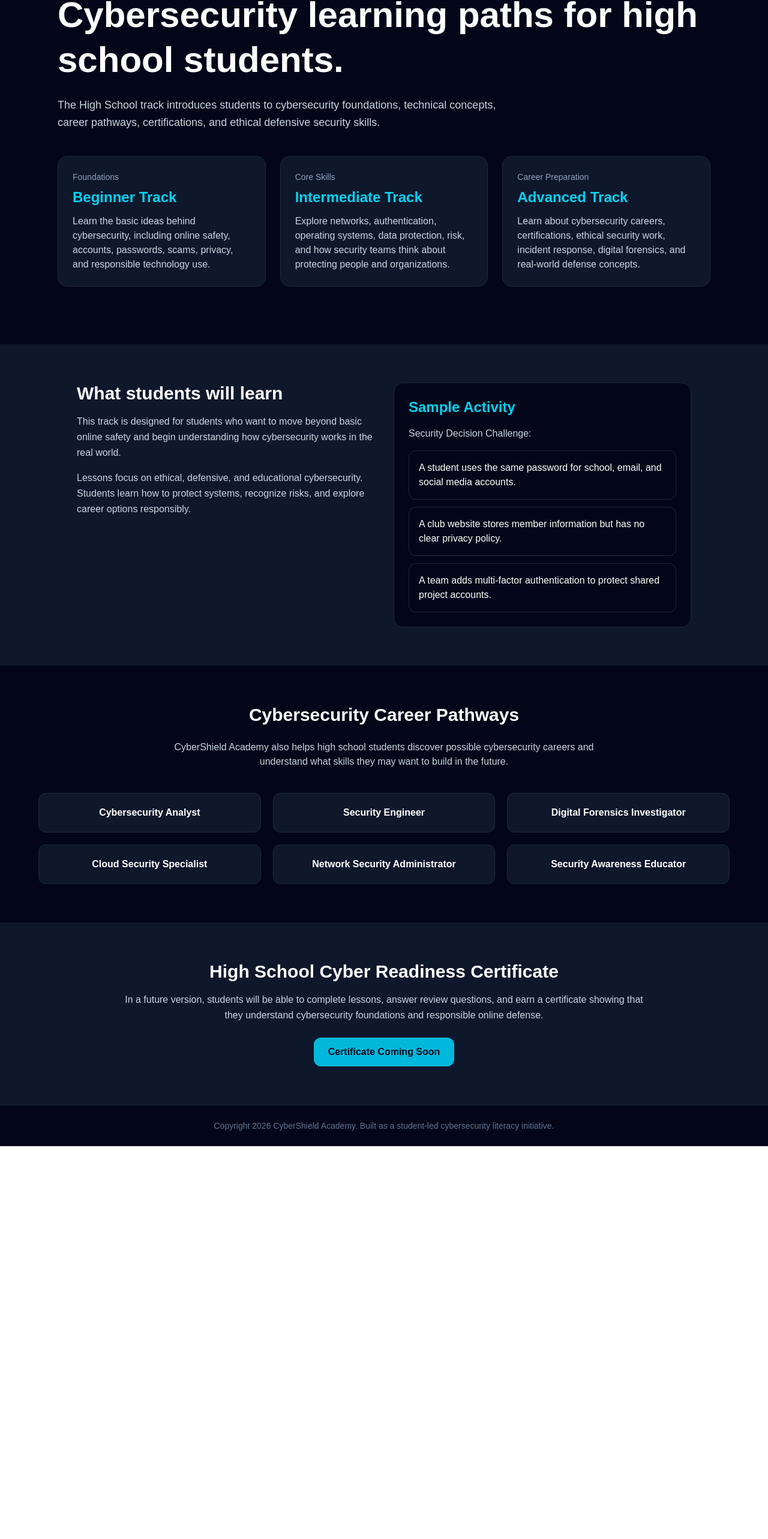
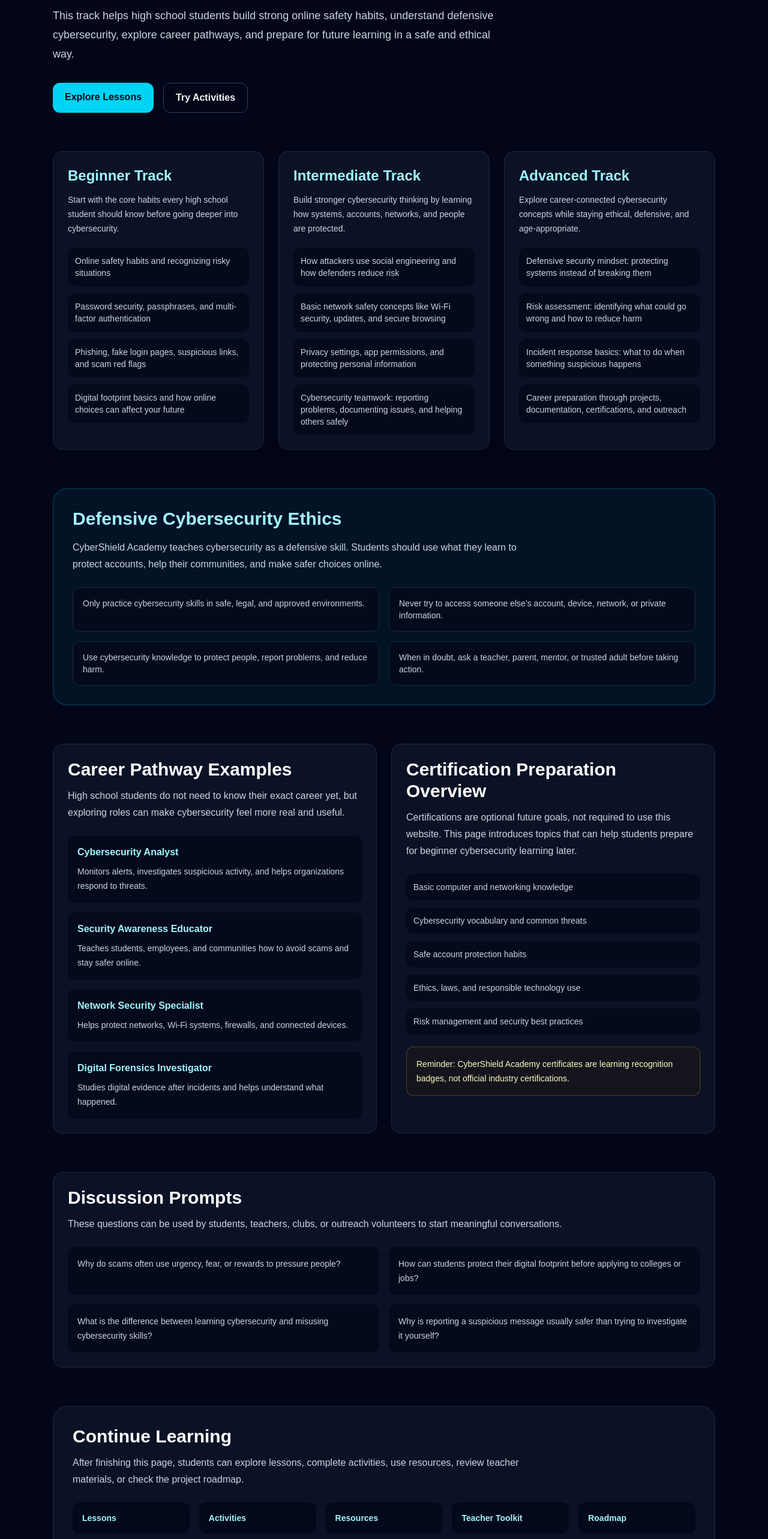
Before and after one commit to sanjith-cpu/cybershield-academy, a Next.js app: page /high-school in a window 1280 px wide. Shown: the part 230-2796 px from the top of the page at 60% size. Before the commit the page ends 2141 px from the top, so only its background shows below. Built offline with nearby package versions, Linux system fonts and the light colour scheme.

Commit message:
Upgrade CyberShield High School lessons

```diff
--- a/app/high-school/page.tsx
+++ b/app/high-school/page.tsx
@@ -1,167 +1,293 @@
-import Footer from "@/components/Footer";
-import Navbar from "@/components/Navbar";
+import Link from "next/link";
 
-const highSchoolTracks = [
+const trackSections = [
   {
     title: "Beginner Track",
-    level: "Foundations",
     description:
-      "Learn the basic ideas behind cybersecurity, including online safety, accounts, passwords, scams, privacy, and responsible technology use.",
+      "Start with the core habits every high school student should know before going deeper into cybersecurity.",
+    modules: [
+      "Online safety habits and recognizing risky situations",
+      "Password security, passphrases, and multi-factor authentication",
+      "Phishing, fake login pages, suspicious links, and scam red flags",
+      "Digital footprint basics and how online choices can affect your future",
+    ],
   },
   {
     title: "Intermediate Track",
-    level: "Core Skills",
     description:
-      "Explore networks, authentication, operating systems, data protection, risk, and how security teams think about protecting people and organizations.",
+      "Build stronger cybersecurity thinking by learning how systems, accounts, networks, and people are protected.",
+    modules: [
+      "How attackers use social engineering and how defenders reduce risk",
+      "Basic network safety concepts like Wi-Fi security, updates, and secure browsing",
+      "Privacy settings, app permissions, and protecting personal information",
+      "Cybersecurity teamwork: reporting problems, documenting issues, and helping others safely",
+    ],
   },
   {
     title: "Advanced Track",
-    level: "Career Preparation",
     description:
-      "Learn about cybersecurity careers, certifications, ethical security work, incident response, digital forensics, and real-world defense concepts.",
+      "Explore career-connected cybersecurity concepts while staying ethical, defensive, and age-appropriate.",
+    modules: [
+      "Defensive security mindset: protecting systems instead of breaking them",
+      "Risk assessment: identifying what could go wrong and how to reduce harm",
+      "Incident response basics: what to do when something suspicious happens",
+      "Career preparation through projects, documentation, certifications, and outreach",
+    ],
   },
 ];
 
+const ethicsRules = [
+  "Only practice cybersecurity skills in safe, legal, and approved environments.",
+  "Never try to access someone else’s account, device, network, or private information.",
+  "Use cybersecurity knowledge to protect people, report problems, and reduce harm.",
+  "When in doubt, ask a teacher, parent, mentor, or trusted adult before taking action.",
+];
+
 const careerPaths = [
-  "Cybersecurity Analyst",
-  "Security Engineer",
-  "Digital Forensics Investigator",
-  "Cloud Security Specialist",
-  "Network Security Administrator",
-  "Security Awareness Educator",
+  {
+    role: "Cybersecurity Analyst",
+    detail:
+      "Monitors alerts, investigates suspicious activity, and helps organizations respond to threats.",
+  },
+  {
+    role: "Security Awareness Educator",
+    detail:
+      "Teaches students, employees, and communities how to avoid scams and stay safer online.",
+  },
+  {
+    role: "Network Security Specialist",
+    detail:
+      "Helps protect networks, Wi-Fi systems, firewalls, and connected devices.",
+  },
+  {
+    role: "Digital Forensics Investigator",
+    detail:
+      "Studies digital evidence after incidents and helps understand what happened.",
+  },
+];
+
+const certificationTopics = [
+  "Basic computer and networking knowledge",
+  "Cybersecurity vocabulary and common threats",
+  "Safe account protection habits",
+  "Ethics, laws, and responsible technology use",
+  "Risk management and security best practices",
+];
+
+const discussionPrompts = [
+  "Why do scams often use urgency, fear, or rewards to pressure people?",
+  "How can students protect their digital footprint before applying to colleges or jobs?",
+  "What is the difference between learning cybersecurity and misusing cybersecurity skills?",
+  "Why is reporting a suspicious message usually safer than trying to investigate it yourself?",
 ];
 
 export default function HighSchoolPage() {
   return (
     <main className="min-h-screen bg-slate-950 text-white">
-      <Navbar />
-
-      <section className="px-8 py-24 max-w-6xl mx-auto">
-        <p className="mb-4 text-cyan-400 font-semibold">
+      <section className="mx-auto max-w-6xl px-6 py-16">
+        <p className="mb-3 text-sm font-semibold uppercase tracking-[0.3em] text-cyan-300">
           CyberShield High School
         </p>
 
-        <h1 className="text-4xl md:text-6xl font-extrabold leading-tight mb-6">
-          Cybersecurity learning paths for high school students.
+        <h1 className="max-w-4xl text-4xl font-bold tracking-tight md:text-6xl">
+          Cybersecurity learning for high school students.
         </h1>
 
-        <p className="text-lg text-slate-300 leading-relaxed max-w-3xl mb-10">
-          The High School track introduces students to cybersecurity foundations,
-          technical concepts, career pathways, certifications, and ethical
-          defensive security skills.
+        <p className="mt-6 max-w-3xl text-lg leading-8 text-slate-300">
+          This track helps high school students build strong online safety
+          habits, understand defensive cybersecurity, explore career pathways,
+          and prepare for future learning in a safe and ethical way.
         </p>
 
-        <div className="grid md:grid-cols-3 gap-6">
-          {highSchoolTracks.map((track) => (
+        <div className="mt-8 flex flex-wrap gap-4">
+          <Link
+            href="/lessons"
+            className="rounded-xl bg-cyan-400 px-5 py-3 font-semibold text-slate-950 transition hover:bg-cyan-300"
+          >
+            Explore Lessons
+          </Link>
+          <Link
+            href="/activities"
+            className="rounded-xl border border-slate-700 px-5 py-3 font-semibold text-slate-100 transition hover:border-cyan-300 hover:text-cyan-200"
+          >
+            Try Activities
+          </Link>
+        </div>
+      </section>
+
+      <section className="mx-auto max-w-6xl px-6 pb-16">
+        <div className="grid gap-6 md:grid-cols-3">
+          {trackSections.map((section) => (
             <div
-              key={track.title}
-              className="rounded-2xl bg-slate-900 border border-slate-800 p-6 hover:border-cyan-500 transition"
+              key={section.title}
+              className="rounded-2xl border border-slate-800 bg-slate-900/70 p-6 shadow-lg"
             >
-              <p className="text-sm text-slate-400 mb-2">{track.level}</p>
+              <h2 className="text-2xl font-bold text-cyan-200">
+                {section.title}
+              </h2>
+              <p className="mt-3 text-sm leading-6 text-slate-300">
+                {section.description}
+              </p>
 
-              <h2 className="text-2xl font-bold text-cyan-400 mb-3">
-                {track.title}
-              </h2>
-
-              <p className="text-slate-300">{track.description}</p>
+              <ul className="mt-5 space-y-3 text-sm text-slate-300">
+                {section.modules.map((module) => (
+                  <li key={module} className="rounded-xl bg-slate-950/70 p-3">
+                    {module}
+                  </li>
+                ))}
+              </ul>
             </div>
           ))}
         </div>
       </section>
 
-      <section className="px-8 py-16 bg-slate-900">
-        <div className="max-w-5xl mx-auto grid md:grid-cols-2 gap-8">
-          <div>
-            <h2 className="text-3xl font-bold mb-4">
-              What students will learn
-            </h2>
-
-            <p className="text-slate-300 leading-relaxed mb-4">
-              This track is designed for students who want to move beyond basic
-              online safety and begin understanding how cybersecurity works in
-              the real world.
-            </p>
-
-            <p className="text-slate-300 leading-relaxed">
-              Lessons focus on ethical, defensive, and educational cybersecurity.
-              Students learn how to protect systems, recognize risks, and explore
-              career options responsibly.
-            </p>
-          </div>
-
-          <div className="rounded-2xl bg-slate-950 border border-slate-800 p-6">
-            <h3 className="text-2xl font-bold text-cyan-400 mb-4">
-              Sample Activity
-            </h3>
-
-            <p className="text-slate-300 mb-4">
-              Security Decision Challenge:
-            </p>
-
-            <div className="space-y-3">
-              <div className="rounded-xl border border-slate-800 p-4">
-                A student uses the same password for school, email, and social
-                media accounts.
-              </div>
-
-              <div className="rounded-xl border border-slate-800 p-4">
-                A club website stores member information but has no clear privacy
-                policy.
-              </div>
-
-              <div className="rounded-xl border border-slate-800 p-4">
-                A team adds multi-factor authentication to protect shared project
-                accounts.
-              </div>
-            </div>
-          </div>
-        </div>
-      </section>
-
-      <section className="px-8 py-16">
-        <div className="max-w-6xl mx-auto">
-          <h2 className="text-3xl font-bold mb-6 text-center">
-            Cybersecurity Career Pathways
+      <section className="mx-auto max-w-6xl px-6 pb-16">
+        <div className="rounded-3xl border border-cyan-500/30 bg-cyan-950/30 p-8">
+          <h2 className="text-3xl font-bold text-cyan-200">
+            Defensive Cybersecurity Ethics
           </h2>
-
-          <p className="text-slate-300 text-center max-w-3xl mx-auto mb-10">
-            CyberShield Academy also helps high school students discover
-            possible cybersecurity careers and understand what skills they may
-            want to build in the future.
+          <p className="mt-4 max-w-3xl leading-7 text-slate-300">
+            CyberShield Academy teaches cybersecurity as a defensive skill.
+            Students should use what they learn to protect accounts, help their
+            communities, and make safer choices online.
           </p>
 
-          <div className="grid md:grid-cols-2 lg:grid-cols-3 gap-5">
-            {careerPaths.map((career) => (
+          <div className="mt-6 grid gap-4 md:grid-cols-2">
+            {ethicsRules.map((rule) => (
               <div
-                key={career}
-                className="rounded-xl bg-slate-900 border border-slate-800 p-5 text-center hover:border-cyan-500 transition"
+                key={rule}
+                className="rounded-xl border border-slate-800 bg-slate-950/70 p-4 text-sm text-slate-300"
               >
-                <p className="font-semibold">{career}</p>
+                {rule}
               </div>
             ))}
           </div>
         </div>
       </section>
 
-      <section className="px-8 py-16 bg-slate-900">
-        <div className="max-w-4xl mx-auto text-center">
-          <h2 className="text-3xl font-bold mb-4">
-            High School Cyber Readiness Certificate
-          </h2>
+      <section className="mx-auto max-w-6xl px-6 pb-16">
+        <div className="grid gap-6 lg:grid-cols-2">
+          <div className="rounded-2xl border border-slate-800 bg-slate-900/70 p-6">
+            <h2 className="text-3xl font-bold text-white">
+              Career Pathway Examples
+            </h2>
+            <p className="mt-3 leading-7 text-slate-300">
+              High school students do not need to know their exact career yet,
+              but exploring roles can make cybersecurity feel more real and
+              useful.
+            </p>
 
-          <p className="text-slate-300 leading-relaxed mb-6">
-            In a future version, students will be able to complete lessons,
-            answer review questions, and earn a certificate showing that they
-            understand cybersecurity foundations and responsible online defense.
-          </p>
+            <div className="mt-6 space-y-4">
+              {careerPaths.map((career) => (
+                <div
+                  key={career.role}
+                  className="rounded-xl bg-slate-950/70 p-4"
+                >
+                  <h3 className="font-semibold text-cyan-200">
+                    {career.role}
+                  </h3>
+                  <p className="mt-2 text-sm leading-6 text-slate-300">
+                    {career.detail}
+                  </p>
+                </div>
+              ))}
+            </div>
+          </div>
 
-          <div className="inline-block rounded-xl bg-cyan-500 px-6 py-3 font-semibold text-slate-950">
-            Certificate Coming Soon
+          <div className="rounded-2xl border border-slate-800 bg-slate-900/70 p-6">
+            <h2 className="text-3xl font-bold text-white">
+              Certification Preparation Overview
+            </h2>
+            <p className="mt-3 leading-7 text-slate-300">
+              Certifications are optional future goals, not required to use this
+              website. This page introduces topics that can help students prepare
+              for beginner cybersecurity learning later.
+            </p>
+
+            <ul className="mt-6 space-y-3 text-sm text-slate-300">
+              {certificationTopics.map((topic) => (
+                <li key={topic} className="rounded-xl bg-slate-950/70 p-3">
+                  {topic}
+                </li>
+              ))}
+            </ul>
+
+            <p className="mt-5 rounded-xl border border-yellow-500/30 bg-yellow-950/20 p-4 text-sm leading-6 text-yellow-100">
+              Reminder: CyberShield Academy certificates are learning
+              recognition badges, not official industry certifications.
+            </p>
           </div>
         </div>
       </section>
 
-      <Footer />
+      <section className="mx-auto max-w-6xl px-6 pb-16">
+        <div className="rounded-2xl border border-slate-800 bg-slate-900/70 p-6">
+          <h2 className="text-3xl font-bold text-white">
+            Discussion Prompts
+          </h2>
+          <p className="mt-3 leading-7 text-slate-300">
+            These questions can be used by students, teachers, clubs, or
+            outreach volunteers to start meaningful conversations.
+          </p>
+
+          <div className="mt-6 grid gap-4 md:grid-cols-2">
+            {discussionPrompts.map((prompt) => (
+              <div
+                key={prompt}
+                className="rounded-xl bg-slate-950/70 p-4 text-sm leading-6 text-slate-300"
+              >
+                {prompt}
+              </div>
+            ))}
+          </div>
+        </div>
+      </section>
+
+      <section className="mx-auto max-w-6xl px-6 pb-20">
+        <div className="rounded-3xl border border-slate-800 bg-slate-900/70 p-8">
+          <h2 className="text-3xl font-bold text-white">
+            Continue Learning
+          </h2>
+          <p className="mt-3 max-w-3xl leading-7 text-slate-300">
+            After finishing this page, students can explore lessons, complete
+            activities, use resources, review teacher materials, or check the
+            project roadmap.
+          </p>
+
+          <div className="mt-6 grid gap-4 sm:grid-cols-2 lg:grid-cols-5">
+            <Link
+              href="/lessons"
+              className="rounded-xl bg-slate-950/80 p-4 text-sm font-semibold text-cyan-200 transition hover:bg-slate-800"
+            >
+              Lessons
+            </Link>
+            <Link
+              href="/activities"
+              className="rounded-xl bg-slate-950/80 p-4 text-sm font-semibold text-cyan-200 transition hover:bg-slate-800"
+            >
+              Activities
+            </Link>
+            <Link
+              href="/resources"
+              className="rounded-xl bg-slate-950/80 p-4 text-sm font-semibold text-cyan-200 transition hover:bg-slate-800"
+            >
+              Resources
+            </Link>
+            <Link
+              href="/teacher-toolkit"
+              className="rounded-xl bg-slate-950/80 p-4 text-sm font-semibold text-cyan-200 transition hover:bg-slate-800"
+            >
+              Teacher Toolkit
+            </Link>
+            <Link
+              href="/roadmap"
+              className="rounded-xl bg-slate-950/80 p-4 text-sm font-semibold text-cyan-200 transition hover:bg-slate-800"
+            >
+              Roadmap
+            </Link>
+          </div>
+        </div>
+      </section>
     </main>
   );
 }
```
